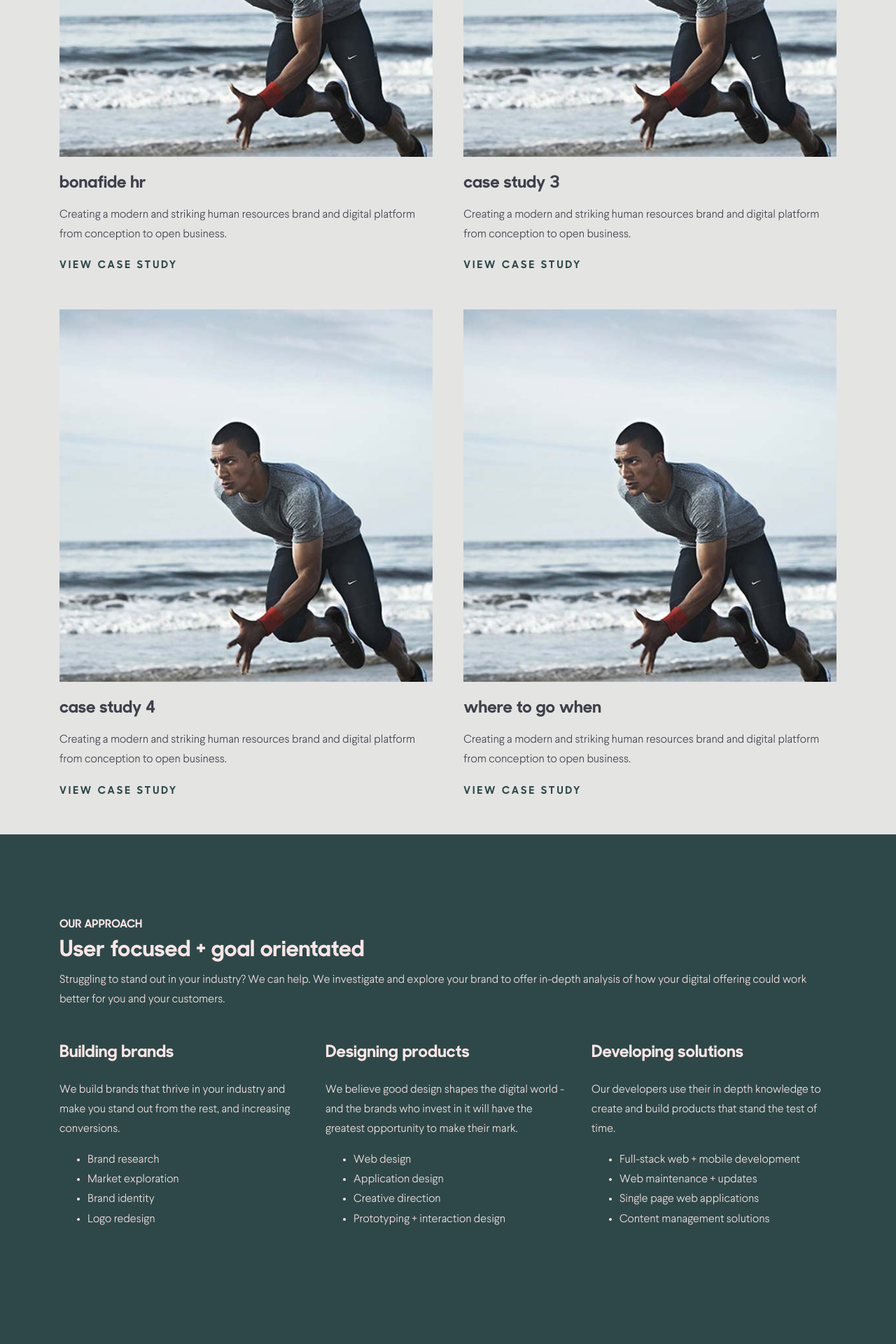
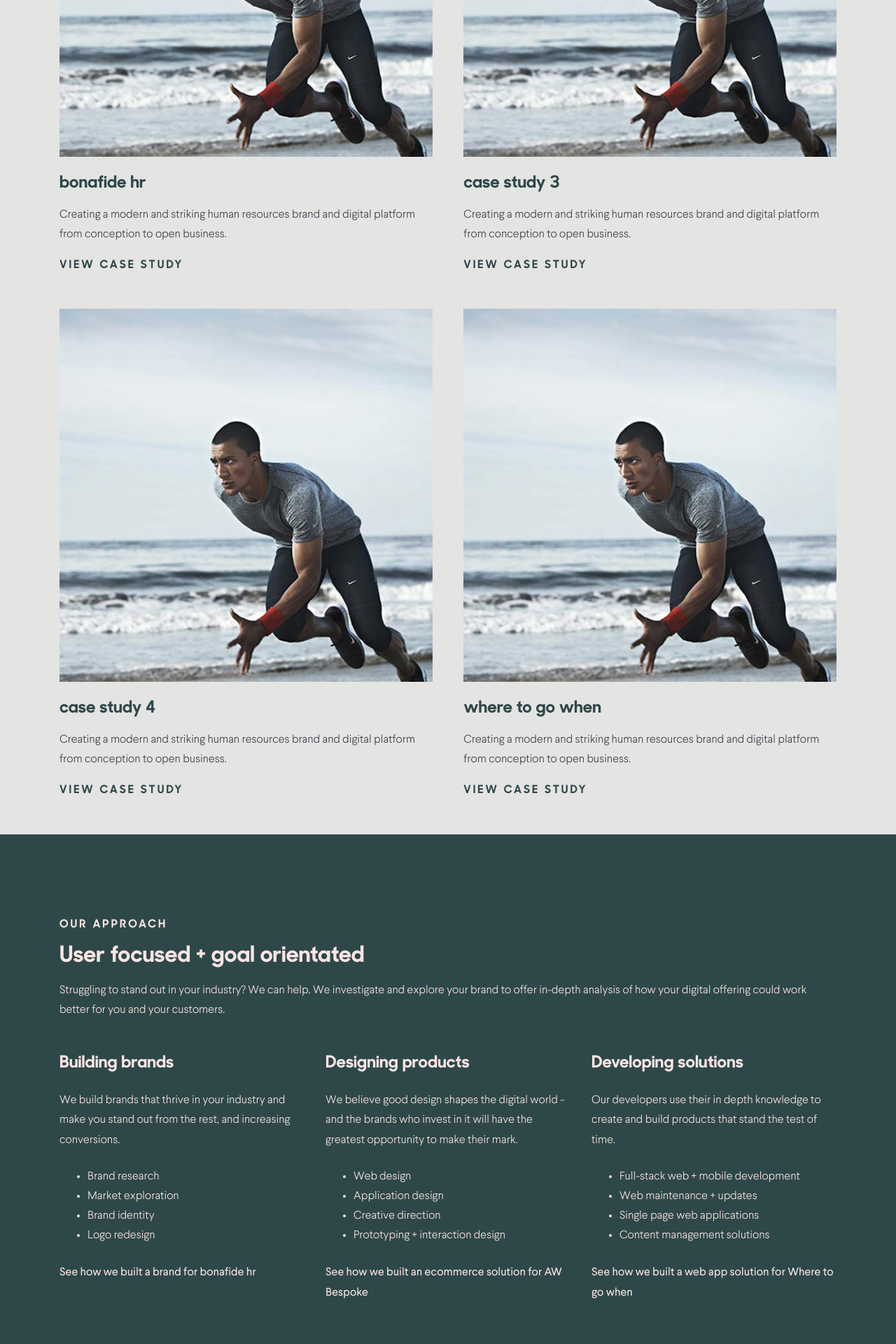
Before and after one commit to ifancyabroad/vasby, a Jekyll site: the page built from index.html, in a window 1280 px wide. Shown: the part 872-2792 px from the top of the page at 70% size. Built offline with Jekyll 4.4.1, drawn with Linux system fonts in a browser that asks for light colours.

Commit message:
Spacing and colour updates

```diff
--- a/_sass/main.scss
+++ b/_sass/main.scss
@@ -1,9 +1,3 @@
-.arrow-link {
-  font-family: "Sharp-Sans-Bold", sans-serif;
-  letter-spacing: 3px;
-  font-size: 15px;
-}
-
 .navbar {
   margin-bottom: 80px;
 }
--- /dev/null
+++ b/_sass/typography.scss
@@ -0,0 +1,7 @@
+.spaced-letters {
+  letter-spacing: 3px;
+}
+
+.med-txt {
+  font-family: "Larsseit", sans-serif;
+}
--- a/assets/css/styles.scss
+++ b/assets/css/styles.scss
@@ -4,3 +4,4 @@
 @import "bootstrap/bootstrap";
 @import "fonts";
 @import "main";
+@import "typography";
--- a/index.html
+++ b/index.html
@@ -27,9 +27,9 @@ title: Home
         {% for case_study in case_studies %}
         <div class="case-study mb-5">
           <img class="img-fluid mb-4" src="/assets/images/{{ case_study.image }}" alt="{{ case_study.alt }}">
-          <h4>{{ case_study.name | downcase }}</h4>
+          <h4 class="text-primary">{{ case_study.name | downcase }}</h4>
           <p>{{ case_study.content | markdownify }}</p>
-          <a class="arrow-link" href="{{ case_study.url }}">VIEW CASE STUDY</a>
+          <a class="spaced-letters h6" href="{{ case_study.url }}">VIEW CASE STUDY</a>
         </div>
         {% endfor %}
       </div>
@@ -41,44 +41,44 @@ title: Home
   <div class="container">
     <div class="row">
       <div class="col">
-        <h6>OUR APPROACH</h6>
-        <h2>User focused + goal orientated</h2>
+        <h6 class="spaced-letters mb-3">OUR APPROACH</h6>
+        <h2 class="mb-3">User focused + goal orientated</h2>
         <p class="mb-5">Struggling to stand out in your industry? We can help. We investigate and explore your brand to offer in-depth analysis of how your digital offering could work better for you and your customers.</p>
       </div>
     </div>
     <div class="row">
       <div class="col-4">
         <h4 class="mb-4">Building brands</h4>
-        <p>We build brands that thrive in your industry and make you stand out from the rest, and increasing conversions.</p>
-        <ul>
+        <p class="mb-4">We build brands that thrive in your industry and make you stand out from the rest, and increasing conversions.</p>
+        <ul class="mb-4">
           <li>Brand research</li>
           <li>Market exploration</li>
           <li>Brand identity</li>
           <li>Logo redesign</li>
         </ul>
-        <a href="">See how we built a brand for bonafide hr</a>
+        <a class="text-secondary med-txt" href="">See how we built a brand for bonafide hr</a>
       </div>
       <div class="col-4">
         <h4 class="mb-4">Designing products</h4>
-        <p>We believe good design shapes the digital world - and the brands who invest in it will have the greatest opportunity to make their mark.</p>
-        <ul>
+        <p class="mb-4">We believe good design shapes the digital world - and the brands who invest in it will have the greatest opportunity to make their mark.</p>
+        <ul class="mb-4">
           <li>Web design</li>
           <li>Application design</li>
           <li>Creative direction</li>
           <li>Prototyping + interaction design</li>
         </ul>
-        <a href="">See how we built an ecommerce solution for AW Bespoke</a>
+        <a class="text-secondary med-txt" href="">See how we built an ecommerce solution for AW Bespoke</a>
       </div>
       <div class="col-4">
         <h4 class="mb-4">Developing solutions</h4>
-        <p>Our developers use their in depth knowledge to create and build products that stand the test of time.</p>
-        <ul>
+        <p class="mb-4">Our developers use their in depth knowledge to create and build products that stand the test of time.</p>
+        <ul class="mb-4">
           <li>Full-stack web + mobile development</li>
           <li>Web maintenance + updates</li>
           <li>Single page web applications</li>
           <li>Content management solutions</li>
         </ul>
-        <a href="">See how we built a web app solution for Where to go when</a>
+        <a class="text-secondary med-txt" href="">See how we built a web app solution for Where to go when</a>
       </div>
     </div>
   </div>
```
